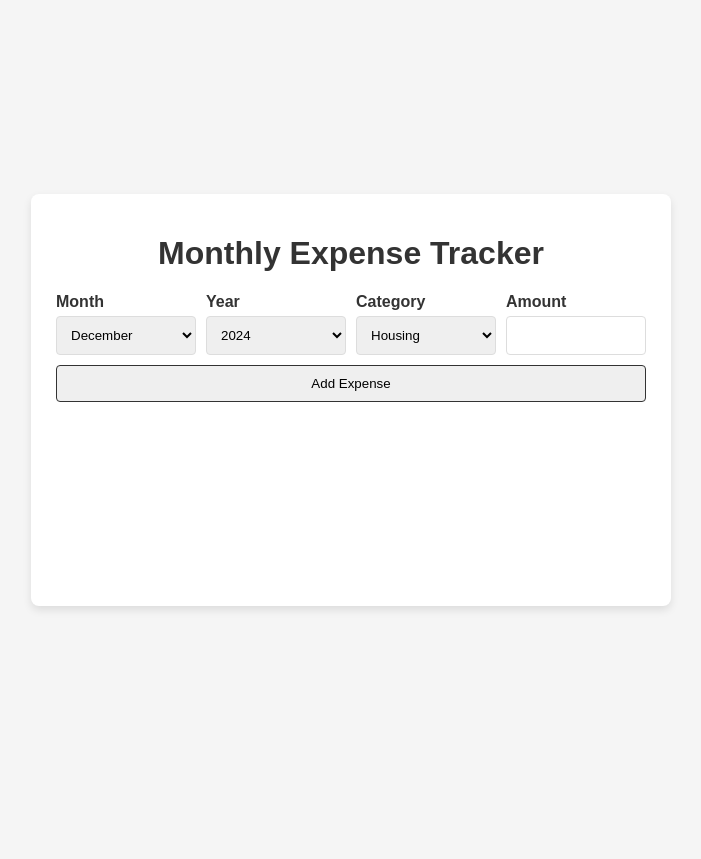
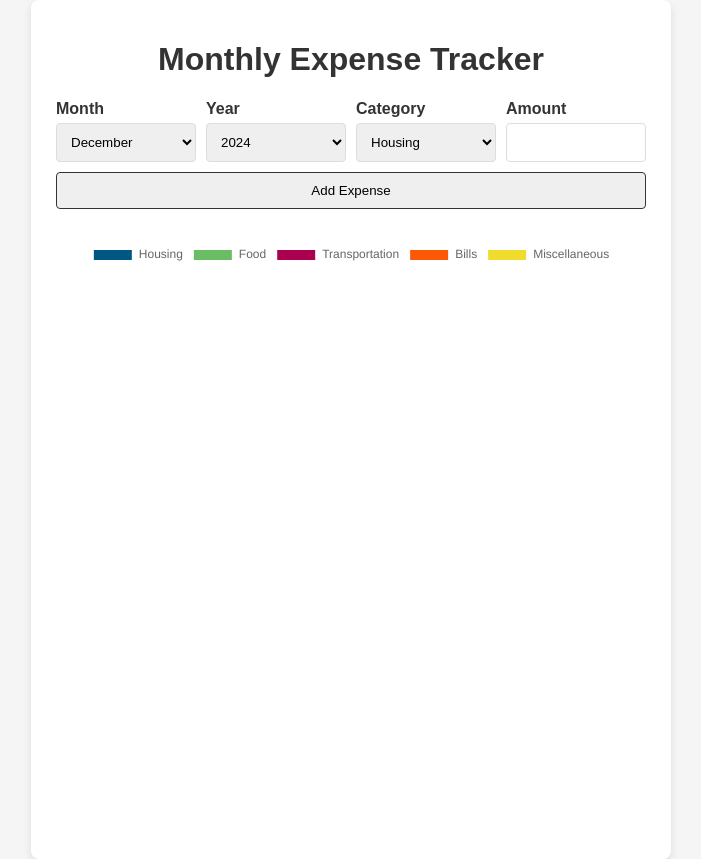
Before and after one commit to MorganEJLA/form-elements, a plain HTML site: page index.html in a window 1280 px wide. Shown: the whole page, without its empty margins (289-990 px from the left). Before the commit the page ends 800 px from the top, so only its background shows below. Drawn offline with nearby package versions, Linux system fonts and the light colour scheme.

Commit message:
added chart

```diff
--- a/index.html
+++ b/index.html
@@ -67,6 +67,7 @@
     </div>
 
     <!-- Script -->
+    <script src="https://cdn.jsdelivr.net/npm/chart.js"></script>
     <script src="script.js"></script>
   </body>
 </html>
--- a/script.js
+++ b/script.js
@@ -4,6 +4,10 @@ document.addEventListener("DOMContentLoaded", () => {
   const yearSelect = document.getElementById("year");
   const amountInput = document.getElementById("amount");
   const expenseChart = document.getElementById("expense-chart");
+
+  let selectedMonth;
+  let selectedYear;
+  let myChart;
 
   //Generate year options dynamically
   for (let year = 2020; year <= 2040; year++) {
@@ -101,7 +105,104 @@ document.addEventListener("DOMContentLoaded", () => {
     },
   };
 
-  console.log(expenses.November);
+  //Load Expenses
+  function getExpensesFromLocalStorage(month, year) {
+    const key = `${month}-${year}`;
+    return JSON.parse(localStorage.getItem(key)) || {};
+  }
+  //Save Expenses
+  function saveExpensesToLocalStorage(month, year) {
+    const key = `${month}-${year}`;
+    localStorage.setItem(key, JSON.stringify(expenses[month]));
+  }
+
+  // Get Selected month & year
+  function getSelectedMonthYear() {
+    selectedMonth = monthSelect.value;
+    selectedYear = yearSelect.value;
+    if (!selectedMonth || !selectedYear) {
+      alert("Month or Year not selected!");
+      return;
+    }
+
+    if (!expenses[selectedMonth]) {
+      expenses[selectedMonth] = { Housing: 0, Food: 0, Transportation: 0 };
+    }
+  }
+  //Update Chart
+  function updateChart() {
+    getSelectedMonthYear();
+    const expenseData = getExpensesFromLocalStorage(
+      selectedMonth,
+      selectedYear
+    );
+    Object.assign(expenses[selectedMonth], expenseData);
+    if (myChart) {
+      myChart.destroy(); //clear
+    }
+    const ctx = expenseChart.getContext("2d");
+    myChart = new Chart(ctx, {
+      type: "doughnut",
+      data: {
+        labels: Object.keys(expenses[selectedMonth]),
+        datasets: [
+          {
+            data: Object.values(expenses[selectedMonth]),
+            backgroundColor: [
+              "#005782",
+              "#6ABD64",
+              "#AB004F",
+              "#FD5806",
+              "#efdc2d",
+            ],
+          },
+        ],
+      },
+      options: {
+        responsive: true,
+        plugins: {
+          legend: {
+            display: true,
+            position: "top",
+          },
+          tooltip: {
+            callbacks: {
+              label: function (tooltipItem) {
+                return `${tooltipItem.label}: ${tooltipItem.raw}`;
+              },
+            },
+          },
+        },
+      },
+    });
+  }
+
+  //Handle Form submission
+
+  function handleSubmit(event) {
+    event.preventDefault();
+    getSelectedMonthYear();
+
+    const category = event.target.category.value;
+    const amount = parseFloat(event.target.amount.value);
+
+    const currentAmount = expenses[selectedMonth][category] || 0;
+
+    if (amount > 0) {
+      expenses[selectedMonth][category] = currentAmount + amount;
+    } else if (amount < 0 && currentAmount >= Math.abs(amount)) {
+      expenses[selectedMonth][category] = currentAmount + amount;
+      alert("Invalid amount: Cannot reduce the category below zero. ");
+    }
+
+    saveExpensesToLocalStorage(selectedMonth, selectedYear);
+    updateChart();
+    amountInput.value = "";
+  }
+
+  expenseForm.addEventListener("submit", handleSubmit);
+  monthSelect.addEventListener("change", updateChart);
+  yearSelect.addEventListener("change", updateChart);
   // Set default month and year on current month and year
   function setDefaultMonthYear() {
     const now = new Date();
@@ -112,4 +213,5 @@ document.addEventListener("DOMContentLoaded", () => {
   }
 
   setDefaultMonthYear();
+  updateChart();
 });
```
